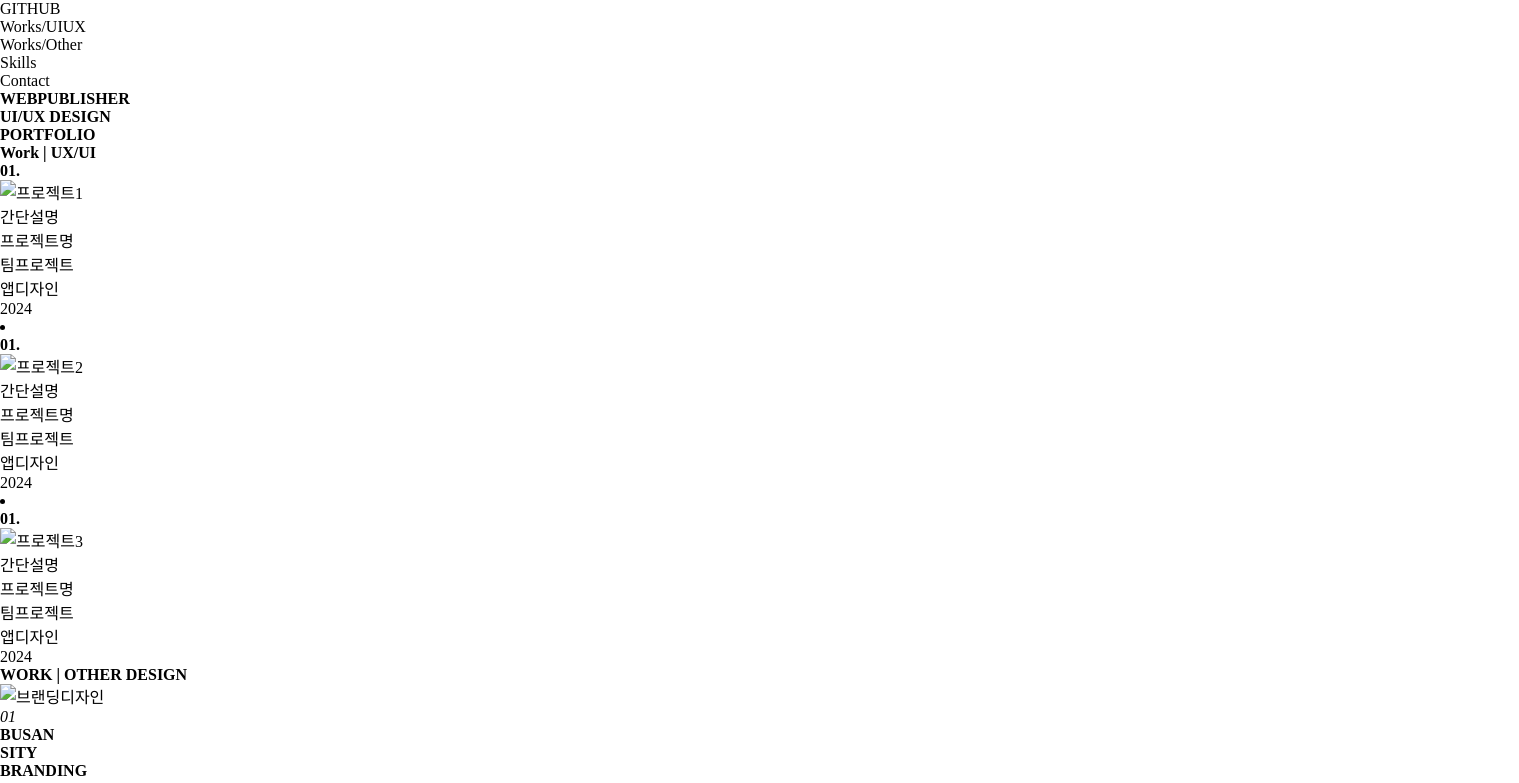
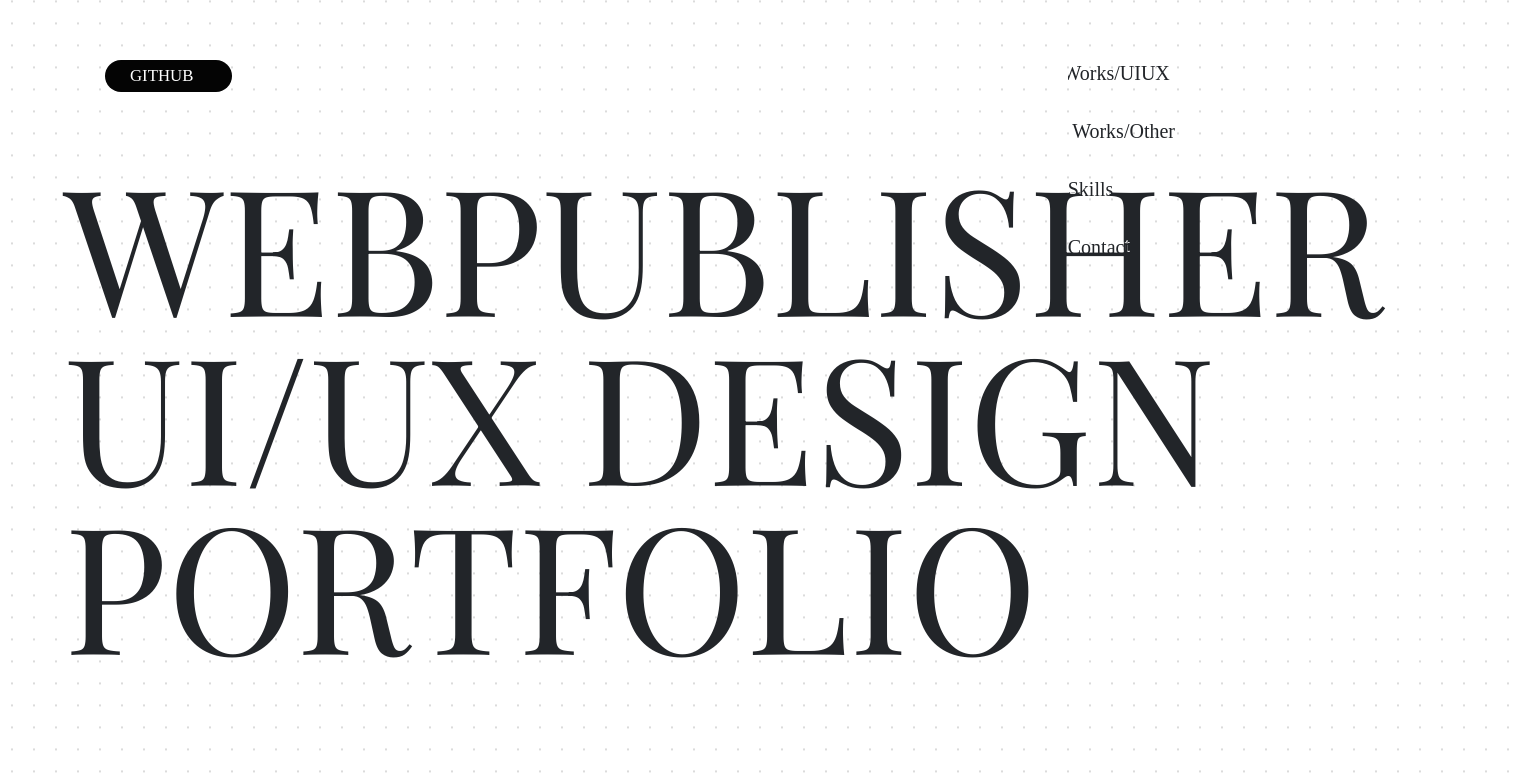
Before and after one commit to danchu0214/portfolio, a plain HTML site: page index.html in a window 1280 px wide. Shown: the top 783 px of the page, 1519 px wide, since content can reach past the window. Drawn offline with nearby package versions, Linux system fonts and the light colour scheme; a web font is replaced by a local one.

Commit message:
240531 메인페이지 작업

```diff
--- /dev/null
+++ b/assets/styles/pretendard-subset.css
@@ -0,0 +1,71 @@
+/*
+Copyright (c) 2021 Kil Hyung-jin, with Reserved Font Name Pretendard.
+https://github.com/orioncactus/pretendard
+
+This Font Software is licensed under the SIL Open Font License, Version 1.1.
+This license is copied below, and is also available with a FAQ at:
+http://scripts.sil.org/OFL
+*/
+
+@font-face {
+	font-family: 'Pretendard';
+	font-weight: 900;
+	font-display: swap;
+	src: local('Pretendard Black'), url(../fonts/Pretendard-Black.subset.woff2) format('woff2'), url(./woff-subset/Pretendard-Black.subset.woff) format('woff');
+}
+
+@font-face {
+	font-family: 'Pretendard';
+	font-weight: 800;
+	font-display: swap;
+	src: local('Pretendard ExtraBold'), url(../fonts/Pretendard-ExtraBold.subset.woff2) format('woff2');
+}
+
+@font-face {
+	font-family: 'Pretendard';
+	font-weight: 700;
+	font-display: swap;
+	src: local('Pretendard Bold'), url(../fonts/Pretendard-Bold.subset.woff2) format('woff2');
+}
+
+@font-face {
+	font-family: 'Pretendard';
+	font-weight: 600;
+	font-display: swap;
+	src: local('Pretendard SemiBold'), url(../fonts/Pretendard-SemiBold.subset.woff2) format('woff2');
+}
+
+@font-face {
+	font-family: 'Pretendard';
+	font-weight: 500;
+	font-display: swap;
+	src: local('Pretendard Medium'), url(../fonts/Pretendard-Medium.subset.woff2) format('woff2');
+}
+
+@font-face {
+	font-family: 'Pretendard';
+	font-weight: 400;
+	font-display: swap;
+	src: local('Pretendard Regular'), url(../fonts/Pretendard-Regular.subset.woff2) format('woff2');
+}
+
+@font-face {
+	font-family: 'Pretendard';
+	font-weight: 300;
+	font-display: swap;
+	src: local('Pretendard Light'), url(../fonts/Pretendard-Light.subset.woff2) format('woff2');
+}
+
+@font-face {
+	font-family: 'Pretendard';
+	font-weight: 200;
+	font-display: swap;
+	src: local('Pretendard ExtraLight'), url(../fonts/Pretendard-ExtraLight.subset.woff2) format('woff2');
+}
+
+@font-face {
+	font-family: 'Pretendard';
+	font-weight: 100;
+	font-display: swap;
+	src: local('Pretendard Thin'), url(../fonts/Pretendard-Thin.subset.woff2) format('woff2');
+}
--- /dev/null
+++ b/index.css
@@ -0,0 +1,280 @@
+@charset "UTF-8";
+/* fonts */
+/* "Playfair Display", "Pretendard-Regular"  */
+
+@import url("https://fonts.googleapis.com/css2?family=Playfair+Display:ital,wght@0,400..900;1,400..900&display=swap");
+
+@font-face {
+  font-family: "Pretendard-Regular";
+  src: url("https://fastly.jsdelivr.net/gh/Project-Noonnu/noonfonts_2107@1.1/Pretendard-Regular.woff")
+    format("woff");
+  font-weight: 400;
+  font-style: normal;
+}
+
+
+body {
+    --dot-bg: white;
+    --dot-color: #DBDBDB;
+    --dot-size: 1.5px;
+    --dot-space: 22px;
+      background:
+          linear-gradient(90deg, var(--dot-bg) calc(var(--dot-space) - var(--dot-size)), transparent 1%) center / var(--dot-space) var(--dot-space),
+          linear-gradient(var(--dot-bg) calc(var(--dot-space) - var(--dot-size)), transparent 1%) center / var(--dot-space) var(--dot-space),
+          var(--dot-color);
+        }
+
+/***** header *****/
+
+header {
+  display: flex;
+  justify-content: space-between;
+  padding: 60px 105px 0;
+  width: 100%;
+
+  font-family: "Pretendard-Regular";
+  font-size: 1.2rem;
+  position: absolute;
+}
+header .github {
+  font-size: 1.05rem;
+  background-color: #040404;
+  color: #fff;
+  width: 127px;
+  height: 32px;
+  padding-left: 25px;
+  line-height: 32px;
+  border-radius: 100px;
+}
+
+  header li {
+    font-family:  "Pretendard-Regular";
+    font-size: 20px;
+    font-weight: 500;
+    position: relative;
+    overflow: hidden;
+    margin-bottom: 35px;
+    color: #fff;
+  }
+  /*- hover 이벤트 -*/
+  header .list1:before {
+    color: #222529;
+    content: 'Works/UIUX';
+    position: absolute;
+    top: 10%;
+    right: 5.2px;
+    transition: all 0.5s;
+}
+.list1:hover:before {
+    top: -100%;
+
+}
+.list1:after {
+    color: #222529;
+    content: 'Works/UIUX';
+    position: absolute;
+    top: 150%;
+    left: 48%;
+    transform: translate(-50%, -50%);
+    transition: all 0.5s;
+}
+.list1:hover:after {
+    top: 12px;
+}
+.list2:hover:after {
+    top: 12px;
+}
+
+header .list2:before {
+    color: #222529;
+    content: 'Works/Other';
+    position: absolute;
+    top: 10%;
+    right: 0;
+    transition: all 0.5s;
+}
+.list2:hover:before {
+    top: -100%;
+
+}
+.list2:after {
+    color: #222529;
+    content: 'Works/Other';
+    position: absolute;
+    top: 150%;
+    left: 50%;
+    transform: translate(-50%, -50%);
+    transition: all 0.5s;
+}
+
+.list2:hover:after {
+    top: 12px;
+}
+
+.list3:hover:after {
+    top: 12px;
+}
+
+header .list3:before {
+    color: #222529;
+    content: 'Skills';
+    position: absolute;
+    top: 10%;
+    left: 0;
+    transition: all 0.5s;
+}
+.list3:hover:before {
+    top: -100%;
+
+}
+.list3:after {
+    color: #222529;
+    content: 'Skills';
+    position: absolute;
+    top: 150%;
+    left: 20%;
+    transform: translate(-50%, -50%);
+    transition: all 0.5s;
+}
+
+.list3:hover:after {
+    top: 12px;
+}
+
+.list3:hover:after {
+    top: 12px;
+}
+
+header .list4:before {
+    color: #222529;
+    content: 'Contact';
+    position: absolute;
+    top: 10%;
+    left: 0;
+    transition: all 0.5s;
+}
+.list4:hover:before {
+    top: -100%;
+
+}
+.list4:after {
+    color: #222529;
+    content: 'Contact';
+    position: absolute;
+    top: 150%;
+    left: 31%;
+    transform: translate(-50%, -50%);
+    transition: all 0.5s;
+}
+
+.list4:hover:after {
+    top: 12px;
+}
+
+/***** main-title *****/
+.main-title {
+    width: 90vw;
+    margin: 0 auto;
+    padding:160px 0 120px;
+}
+
+.main-title h2 {
+    display: flex;
+    justify-content: space-between;
+  color: #222529;
+
+  font-family: "Playfair Display", sans-serif;
+  font-size: 11rem;
+  text-wrap: nowrap;
+  font-weight: 400;
+  line-height: 0.96;
+}
+
+/***** main-contents *****/
+.main-contents {
+  background-color: #040404;
+  color: #fff;
+  padding-top: 120px;
+
+  border-radius: 150px;
+
+  --dot-bg: black;
+  --dot-color: #222222;
+  --dot-size: 1.5px;
+  --dot-space: 22px;
+	background:
+		linear-gradient(90deg, var(--dot-bg) calc(var(--dot-space) - var(--dot-size)), transparent 1%) center / var(--dot-space) var(--dot-space),
+		linear-gradient(var(--dot-bg) calc(var(--dot-space) - var(--dot-size)), transparent 1%) center / var(--dot-space) var(--dot-space),
+		var(--dot-color);
+}
+.work-uxui {
+    padding: 0 105px;
+}
+.main-contents h2 {
+  font-family: "Playfair Display", sans-serif;
+  font-size: 5rem;
+}
+.project-wrapper {
+  display: flex;
+  justify-content: space-around;
+  padding-top: 200px;
+  gap: 20%;
+}
+.project-wrapper h3 {
+  font-family: "Pretendard-Regular";
+  font-weight: 300;
+  font-size: 400px;
+}
+.project-wrapper-box img {
+    display: block;
+    width: 700px; height: 700px;
+}
+.project-box {
+  display: flex;
+  font-family: "Pretendard-Regular";
+  justify-content: space-around;
+}
+.project-box .project-box-des p {
+    font-size: 16px;
+}
+.project-box .project-box-des p:last-child {
+    font-size: 25px;
+}
+.project-box .project-box-tag {
+    font-size: 14px;
+    border: 1px solid #fff;
+    border-radius: 15px;
+}
+
+/***** other design *****/
+.work-other h2 {
+    padding: 0 105px;
+}
+.work-other-wrapper {
+  display: flex;
+  background-color: black;
+  width: 100%;
+}
+.other-wrapper-box {
+    display: flex;
+    flex-direction: column;
+    flex: 1;
+}
+/***** skills *****/
+.skills {
+    padding: 0 105px;
+}
+
+/***** footer *****/
+footer {
+    font-family: "Playfair Display", serif;
+    text-align: center;
+    padding: 100px 0 200px;
+}
+footer h1 {
+    font-size: 200px;
+}
+footer h3 {
+    font-size: 50px;
+    font-weight: 300;
+}
--- a/index.html
+++ b/index.html
@@ -15,32 +15,37 @@
     <meta property="og:type" content="website">
     <!-- reset css -->
     <link rel="stylesheet" href="./assets/styles/reset.css">
+    <!-- 작성한 css -->
+    <link rel="stylesheet" href="./index.css">
     <!-- jQuery -->
     <script src="./assets/js/jquery-3.7.1.min.js"></script>
     <script src="./assets/js/jquery-ui.min.js"></script>
+
+    <!-- js -->
+    <script src="./index.js"></script>
 </head>
 
 <body>
     <header>
-        <a href="#">GITHUB</a>
+        <a href="https://github.com/danchu0214" class="github" target="_blank">GITHUB</a>
         <ul>
-            <li><a href="#">Works/UIUX</a></li>
-            <li><a href="#">Works/Other</a></li>
-            <li><a href="#">Skills</a></li>
-            <li><a href="#">Contact</a></li>
+            <li class="list1"><a href="#">Works/UIUX</a></li>
+            <li class="list2"><a href="#">Works/Other</a></li>
+            <li class="list3"><a href="#">Skills</a></li>
+            <li class="list4"><a href="#">Contact</a></li>
         </ul>
     </header>
 
-    <body>
+    <main>
         <section class="main-title">
-            <div class="main-video-left"></div>
-            <div class="main-video-right"></div>
             <h2>WEBPUBLISHER</h2>
             <h2>
                 <span>UI/UX</span>
                 <span>DESIGN</span>
             </h2>
             <h2>PORTFOLIO</h2>
+            <div class="main-video-left"></div>
+            <div class="main-video-right"></div>
         </section>
         <section class="main-contents">
             <div class="work-uxui">
@@ -62,11 +67,10 @@
                                 <li>2024</li>
                             </ul>
                         </div>
-            </div>
                     </li>
 
                     <li class="project-wrapper">
-                <h3>01.</h3>
+                        <h3>02.</h3>
                         <div class="project-wrapper-box">
                             <a href=""><img src="" alt="프로젝트2"></a>
                             <ul class="project-box">
@@ -81,11 +85,10 @@
                                 <li>2024</li>
                             </ul>
                         </div>
-                </div>
                     </li>
 
                     <li class="project-wrapper">
-                <h3>01.</h3>
+                        <h3>03.</h3>
                         <div class="project-wrapper-box">
                             <img src="" alt="프로젝트3 ">
                             <ul class="project-box">
@@ -100,13 +103,13 @@
                                 <li>2024</li>
                             </ul>
                         </div>
-                </div>
                     </li>
                 </ul>
             </div>
             <div class="work-other">
                 <h2>WORK | OTHER DESIGN</h2>
                 <div class="work-other-wrapper">
+                    <div class="other-wrapper-box">
                         <img src="" alt="브랜딩디자인">
                         <div class="work-other-title">
                             <em>01</em>
@@ -116,7 +119,7 @@
                         <div class="work-other-btn"><a href="#">VIEW DETAIL</a></div>
                     </div>
 
-                <div class="work-other-wrapper">
+                    <div class="other-wrapper-box">
                         <img src="" alt="아트북디자인">
                         <div class="work-other-title">
                             <em>02</em>
@@ -126,7 +129,7 @@
                         <div class="work-other-btn"><a href="#">VIEW DETAIL</a></div>
                     </div>
 
-                <div class="work-other-wrapper">
+                    <div class="other-wrapper-box">
                         <img src="" alt="제품디자인">
                         <div class="work-other-title">
                             <em>03</em>
@@ -134,6 +137,7 @@
                         </div>
                         <div class="work-other-des">설명</div>
                         <div class="work-other-btn"><a href="#">VIEW DETAIL</a></div>
+                    </div>
                 </div>
             </div>
 
@@ -205,7 +209,7 @@
                 </div>
             </div>
         </section>
-    </body>
+    </main>
     <footer>
         <h1>CONTACT ME</h1>
         <h3>naeun5794@gmail.com</h3>
```
Also changed, not shown: index.js (added, +70 -0 lines). Lines whose indentation alone changed are shown as unchanged.
